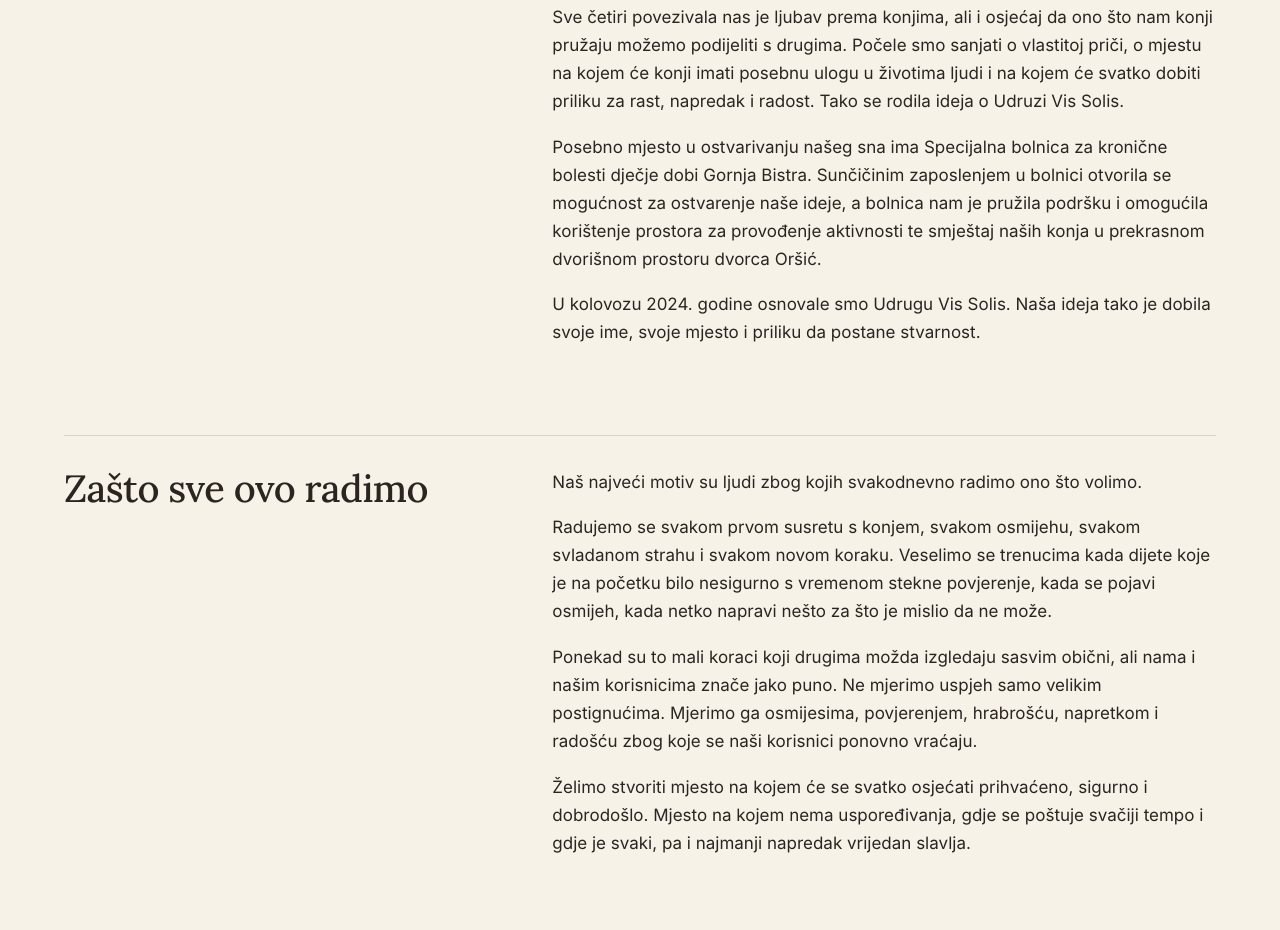
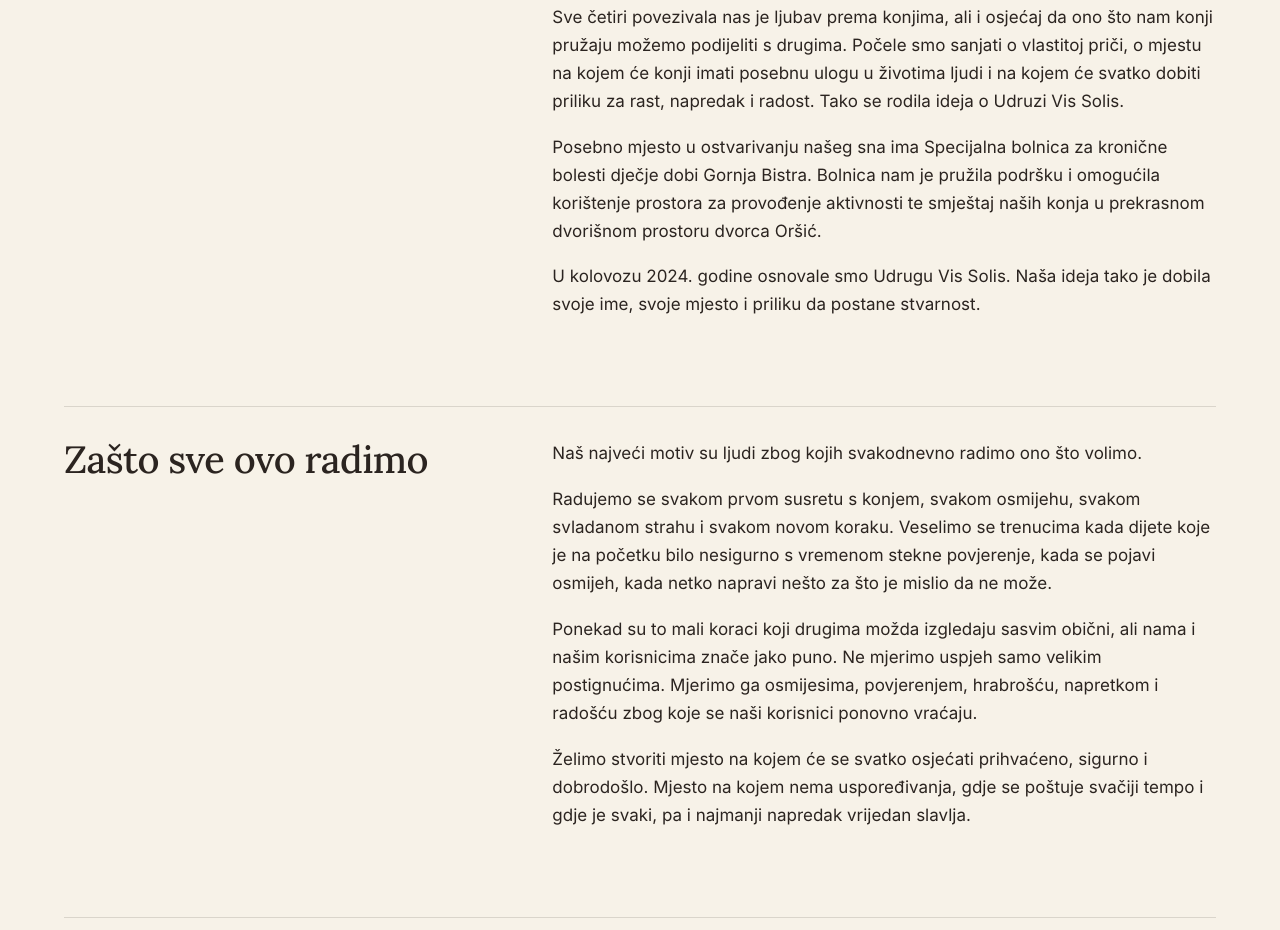
Before and after one commit to qrqic/visolis, a website with bundled scripts: page site/o-nama.html in a window 1280 px wide. Shown: the part 879-1809 px from the top of the page. Built offline with nearby package versions, Linux system fonts and the light colour scheme.

Commit message:
Revise text about hospital support in o-nama.html
Removed mention of Sunčičin zaposlenjem in the context of the hospital's support for the association.

```diff
--- a/site/o-nama.html
+++ b/site/o-nama.html
@@ -66,7 +66,7 @@
           <p>Mi smo Viktorija, Sunčica, Gabrijela i Lorena.</p>
           <p>U klubu smo se upoznale kroz različite uloge: Viktorija je radila kao trenerica jahanja, Sunčica kao hipoterapeut, a Gabrijela i Lorena bile su polaznice škole jahanja. Ono što je započelo kao poznanstvo kroz svakodnevni rad i druženje s konjima, s vremenom je preraslo u prijateljstvo, povjerenje i zajedničku viziju.</p>
           <p>Sve četiri povezivala nas je ljubav prema konjima, ali i osjećaj da ono što nam konji pružaju možemo podijeliti s drugima. Počele smo sanjati o vlastitoj priči, o mjestu na kojem će konji imati posebnu ulogu u životima ljudi i na kojem će svatko dobiti priliku za rast, napredak i radost. Tako se rodila ideja o Udruzi Vis Solis.</p>
-          <p>Posebno mjesto u ostvarivanju našeg sna ima Specijalna bolnica za kronične bolesti dječje dobi Gornja Bistra. Sunčičinim zaposlenjem u bolnici otvorila se mogućnost za ostvarenje naše ideje, a bolnica nam je pružila podršku i omogućila korištenje prostora za provođenje aktivnosti te smještaj naših konja u prekrasnom dvorišnom prostoru dvorca Oršić.</p>
+          <p>Posebno mjesto u ostvarivanju našeg sna ima Specijalna bolnica za kronične bolesti dječje dobi Gornja Bistra. Bolnica nam je pružila podršku i omogućila korištenje prostora za provođenje aktivnosti te smještaj naših konja u prekrasnom dvorišnom prostoru dvorca Oršić.</p>
           <p>U kolovozu 2024. godine osnovale smo Udrugu Vis Solis. Naša ideja tako je dobila svoje ime, svoje mjesto i priliku da postane stvarnost.</p>
         </div>
       </section>
```
